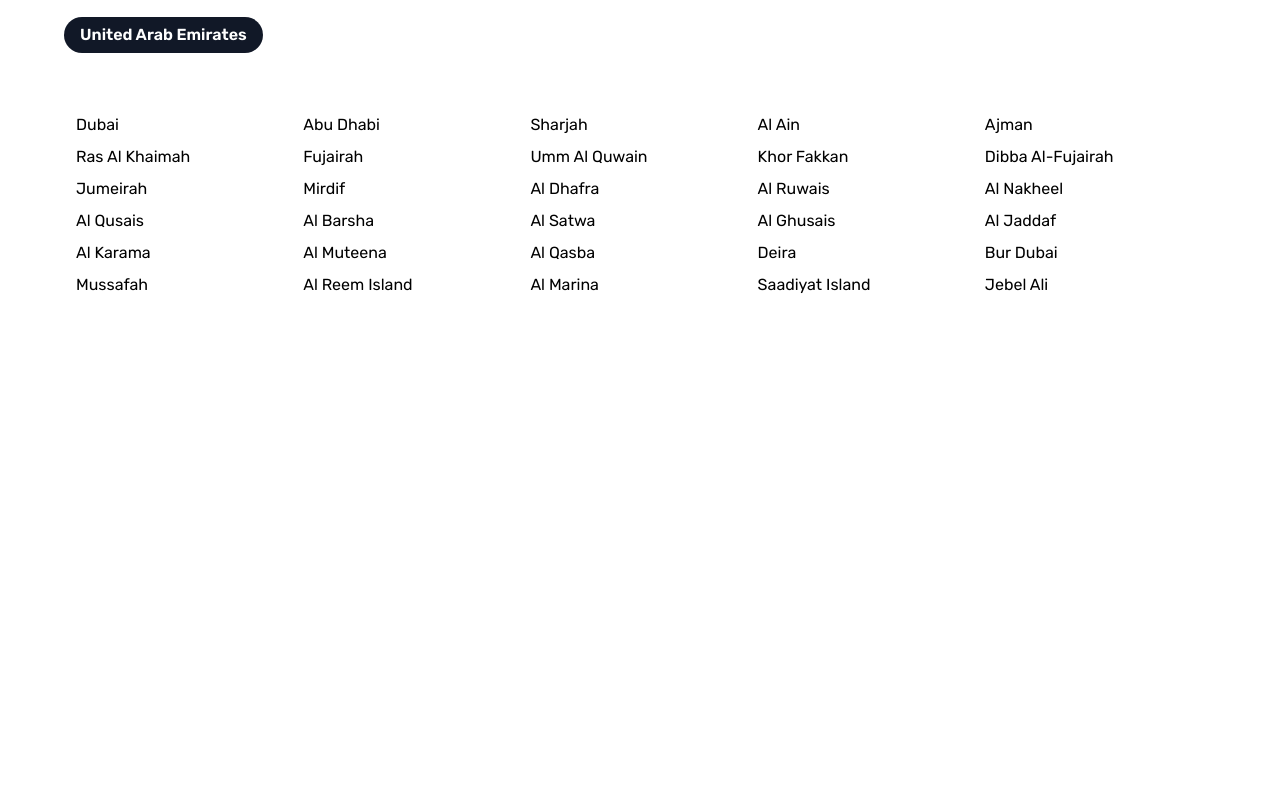
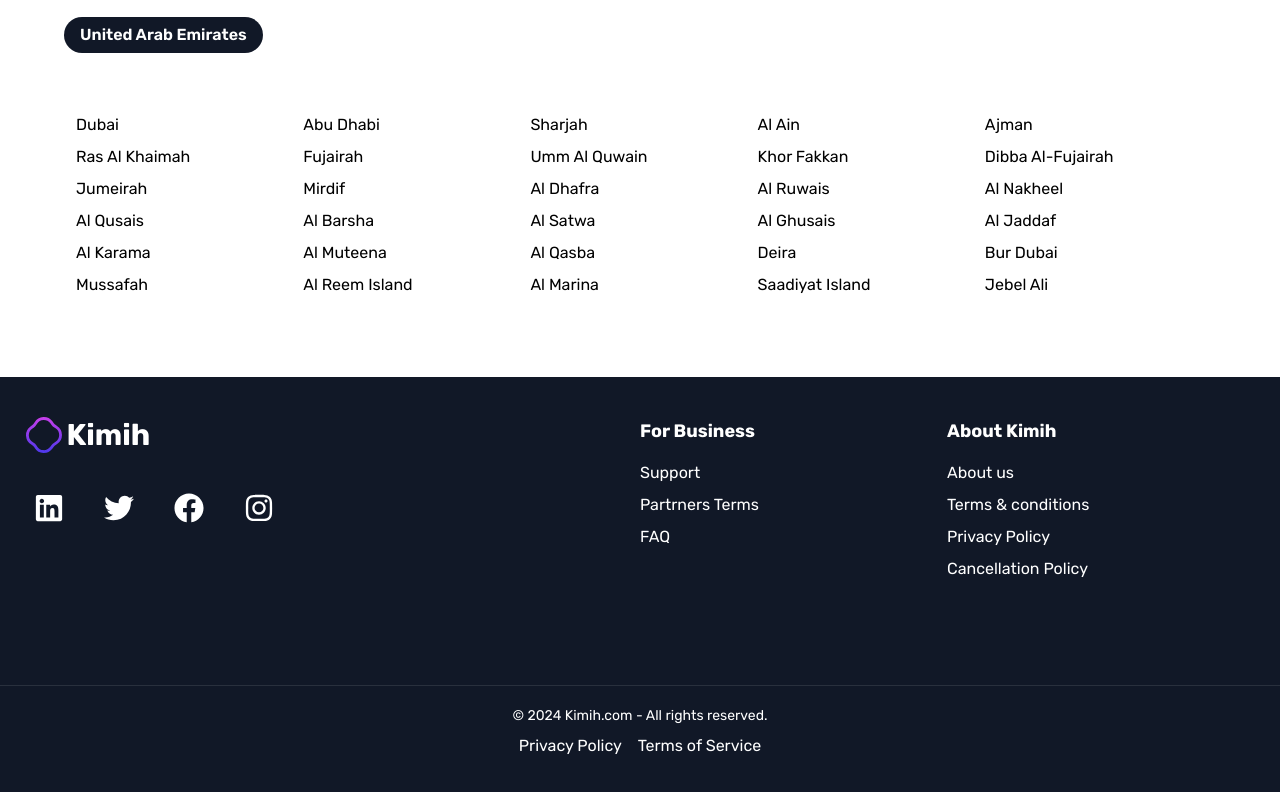
Before and after one commit to 1337Impact/kimih-website, a Next.js app: page / in a window 1280 px wide. Shown: the part 3950-4742 px from the top of the page. Before the commit the page ends 4455 px from the top, so only its background shows below. Built offline with nearby package versions, Linux system fonts and the light colour scheme.

Commit message:
feat: :sparkles: add footer

```diff
--- a/components/footer/index.tsx
+++ b/components/footer/index.tsx
@@ -1,7 +1,171 @@
+import Link from "next/link";
+import React from "react";
+import {
+  FaChevronUp,
+  FaEnvelope,
+  FaFacebook,
+  FaInstagram,
+  FaLinkedin,
+  FaMapMarkerAlt,
+  FaPhone,
+  FaTwitter,
+} from "react-icons/fa";
+
 export default function Footer() {
-    return (
-        <footer className="h-52">
-
-        </footer>
-    );
+  return (
+    <footer className="relative bg-gray-900 text-white py-10 mt-20">
+      <div className="relative z-10 grid grid-cols-1 md:grid-cols-2 xl:grid-cols-4 justify-between mx-auto mb-8 lg:mb-16 max-w-[1260px] px-4">
+        <div className="mb-8 min-w-[200px] pr-5 col-span-2">
+          <Link href="/#" className="flex items-center gap-1 mb-4">
+            <img src="/logo.svg" alt="logo" className="h-9" />
+            <h1 className="text-3xl font-bold text-white">Kimih</h1>
+          </Link>
+          <div className="social-icons flex gap-10 mt-8 p-2">
+            <Link
+              href="https://www.linkedin.com/company/kimih"
+              target="_blank"
+              rel="noopener noreferrer"
+              aria-label="LinkedIn"
+              className="text-white text-3xl transition-all duration-300 ease-in-out hover:text-themeVilot"
+            >
+              <FaLinkedin />
+            </Link>
+            <Link
+              href="https://twitter.com/kimih"
+              target="_blank"
+              rel="noopener noreferrer"
+              aria-label="Twitter"
+              className="text-white text-3xl transition-all duration-300 ease-in-out hover:text-themeVilot"
+            >
+              <FaTwitter />
+            </Link>
+            <Link
+              href="https://www.facebook.com/kimih"
+              target="_blank"
+              rel="noopener noreferrer"
+              aria-label="Facebook"
+              className="text-white text-3xl transition-all duration-300 ease-in-out hover:text-themeVilot"
+            >
+              <FaFacebook />
+            </Link>
+            <Link
+              href="https://www.instagram.com/kimih"
+              target="_blank"
+              rel="noopener noreferrer"
+              aria-label="Instagram"
+              className="text-white text-3xl transition-all duration-300 ease-in-out hover:text-themeVilot"
+            >
+              <FaInstagram />
+            </Link>
+          </div>
+        </div>
+        <div className="mb-8 min-w-[200px] pr-5">
+          <h1 className="text-lg font-bold mb-4">For Business</h1>
+          <ul className="list-none p-0">
+            <li className="mb-2">
+              <Link
+                href="#services"
+                className="relative text-white transition-all duration-300 ease-in-out hover:text-themeVilot hover:pl-5"
+              >
+                Support
+                <span className="absolute left-[-20px] opacity-0 transition-all duration-300 ease-in-out hover:opacity-100 hover:left-0">
+                  →
+                </span>
+              </Link>
+            </li>
+            <li className="mb-2">
+              <Link
+                href="/about"
+                className="relative text-white transition-all duration-300 ease-in-out hover:text-themeVilot hover:pl-5"
+              >
+                Partrners Terms
+                <span className="absolute left-[-20px] opacity-0 transition-all duration-300 ease-in-out hover:opacity-100 hover:left-0">
+                  →
+                </span>
+              </Link>
+            </li>
+            <li className="mb-2">
+              <Link
+                href="#case-studies"
+                className="relative text-white transition-all duration-300 ease-in-out hover:text-themeVilot hover:pl-5"
+              >
+                FAQ
+                <span className="absolute left-[-20px] opacity-0 transition-all duration-300 ease-in-out hover:opacity-100 hover:left-0">
+                  →
+                </span>
+              </Link>
+            </li>
+          </ul>
+        </div>
+        <div className="mb-8 min-w-[200px] pr-5 flex-1">
+          <h1 className="text-lg font-bold mb-4">About Kimih</h1>
+          <ul className="list-none p-0">
+            <li className="mb-2">
+              <Link
+                href="#services"
+                className="relative text-white transition-all duration-300 ease-in-out hover:text-themeVilot hover:pl-5"
+              >
+                About us
+                <span className="absolute left-[-20px] opacity-0 transition-all duration-300 ease-in-out hover:opacity-100 hover:left-0">
+                  →
+                </span>
+              </Link>
+            </li>
+            <li className="mb-2">
+              <Link
+                href="/about"
+                className="relative text-white transition-all duration-300 ease-in-out hover:text-themeVilot hover:pl-5"
+              >
+                Terms & conditions
+                <span className="absolute left-[-20px] opacity-0 transition-all duration-300 ease-in-out hover:opacity-100 hover:left-0">
+                  →
+                </span>
+              </Link>
+            </li>
+            <li className="mb-2">
+              <Link
+                href="#case-studies"
+                className="relative text-white transition-all duration-300 ease-in-out hover:text-themeVilot hover:pl-5"
+              >
+                Privacy Policy
+                <span className="absolute left-[-20px] opacity-0 transition-all duration-300 ease-in-out hover:opacity-100 hover:left-0">
+                  →
+                </span>
+              </Link>
+            </li>
+            <li className="mb-2">
+              <Link
+                href="#blog"
+                className="relative text-white transition-all duration-300 ease-in-out hover:text-themeVilot hover:pl-5"
+              >
+                Cancellation Policy
+                <span className="absolute left-[-20px] opacity-0 transition-all duration-300 ease-in-out hover:opacity-100 hover:left-0">
+                  →
+                </span>
+              </Link>
+            </li>
+          </ul>
+        </div>
+      </div>
+      <div className="text-center mt-8 pt-5 border-t border-[rgba(255,255,255,0.1)] relative z-10">
+        <p className="mb-2 text-sm">
+          &copy; 2024 Kimih.com - All rights reserved.
+        </p>
+        <nav className="footer-nav">
+          <Link
+            href="#privacy-policy"
+            className="text-white transition-all duration-300 ease-in-out hover:text-themeVilot"
+          >
+            Privacy Policy
+          </Link>
+          <Link
+            href="#terms-of-service"
+            className="text-white transition-all duration-300 ease-in-out hover:text-themeVilot ml-4"
+          >
+            Terms of Service
+          </Link>
+        </nav>
+      </div>
+    </footer>
+  );
 }
--- a/package.json
+++ b/package.json
@@ -13,7 +13,8 @@
     "lucide-react": "^0.428.0",
     "next": "14.2.5",
     "react": "^18",
-    "react-dom": "^18"
+    "react-dom": "^18",
+    "react-icons": "^5.3.0"
   },
   "devDependencies": {
     "@types/node": "^20",
```
Also changed, not shown: 1 other file (tests, documents, lock files or other folders).
